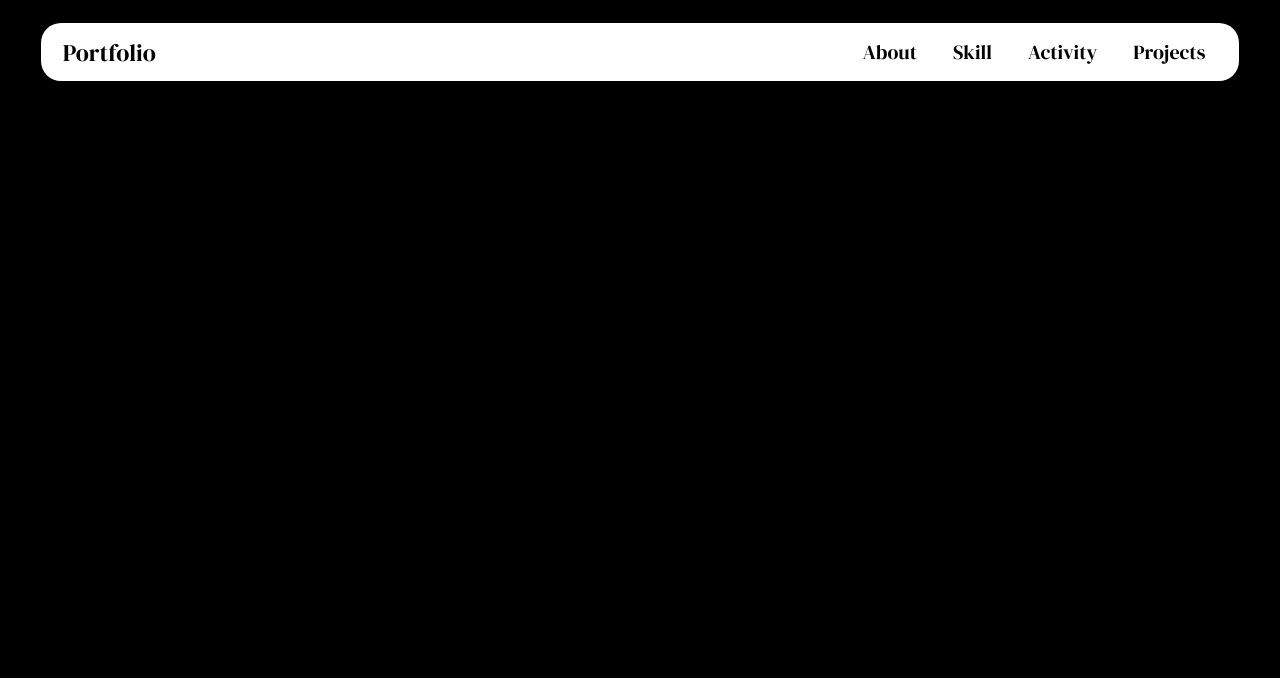
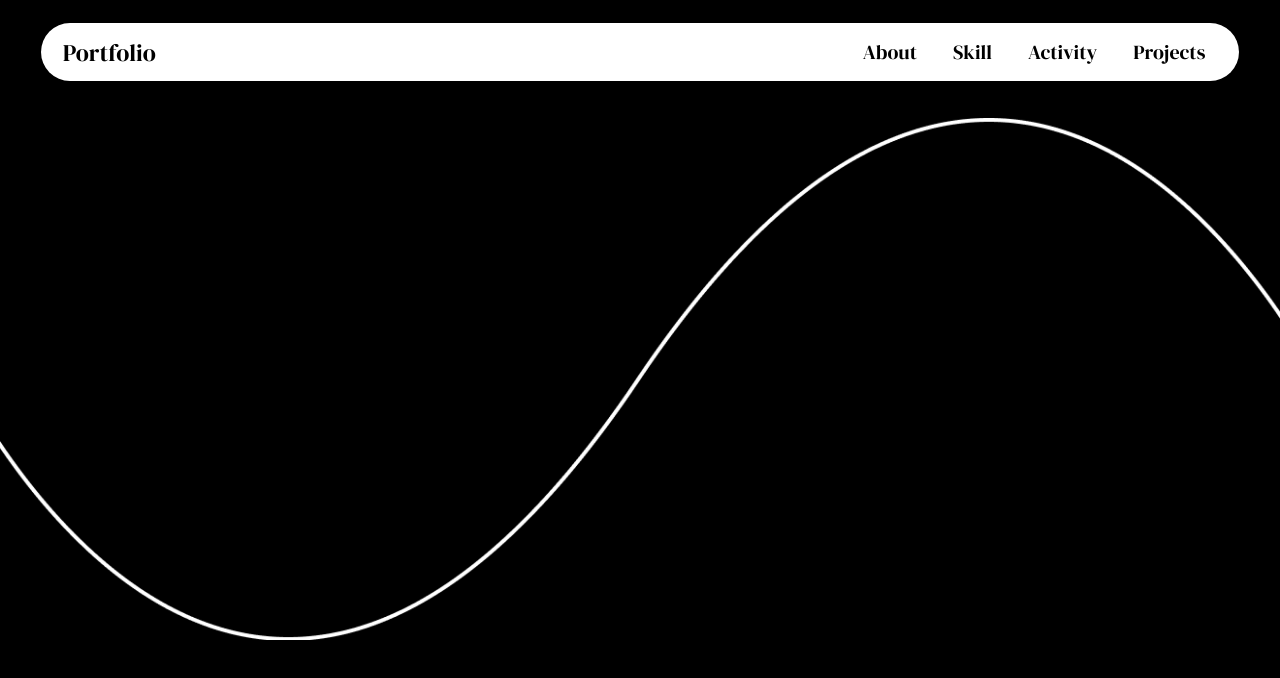
Before and after one commit to dawncoding/portfolio, a React (Create React App) app: page / in a window 1280 px wide. Shown: the top 678 px of the page. Built offline with nearby package versions, Linux system fonts and the light colour scheme.

Commit message:
feat/#2 - 포물선 생성
애니메이션 구현 보류

```diff
--- a/src/App.js
+++ b/src/App.js
@@ -2,6 +2,7 @@ import "./styles/css/common/Container.css";
 import "./styles/css/common/Reset.css";
 import "./assets/font/Font.css";
 import Header from "./components/Header";
+import ParabolaBackground from "./components/ParabolaBackground";
 
 function App() {
   return (
@@ -9,6 +10,9 @@ function App() {
       <div className="container__header">
         <Header />
       </div>
+      <div className="container__body">
+        <ParabolaBackground />
+      </div>
     </div>
   );
 }
--- /dev/null
+++ b/src/components/ParabolaBackground.js
@@ -0,0 +1,10 @@
+import "../styles/css/common/ParabolaBackground.css";
+import vector from "../assets/image/vector.png";
+
+export default function ParabolaBackground() {
+  return (
+    <div className="parabola">
+      <img src={vector}></img>
+    </div>
+  );
+}
--- a/src/styles/css/common/Header.css
+++ b/src/styles/css/common/Header.css
@@ -1,7 +1,7 @@
 .header {
-  width: 86.36vw;
+  width: 85vw;
   height: 12.73vw;
-  border-radius: 20px;
+  border-radius: 30px;
   background-color: white;
   display: flex;
   margin-top: 23px;
--- /dev/null
+++ b/src/styles/css/common/ParabolaBackground.css
@@ -0,0 +1,11 @@
+.parabola {
+  display: flex;
+  overflow: hidden;
+}
+
+img {
+  margin-top: 35px;
+  overflow: hidden;
+  width: 106.06vw;
+  height: 40.9vw;
+}
--- a/src/styles/scss/common/Header.scss
+++ b/src/styles/scss/common/Header.scss
@@ -1,9 +1,9 @@
 @use "../helper/" as *;
 
 .header {
-  width: 86.36vw;
+  width: 85vw;
   height: 12.73vw;
-  border-radius: 20px;
+  border-radius: 30px;
   background-color: white;
 
   display: flex;
--- /dev/null
+++ b/src/styles/scss/common/ParabolaBackground.scss
@@ -0,0 +1,12 @@
+.parabola {
+  display: flex;
+  overflow: hidden;
+}
+
+img {
+  // display: flex;
+  margin-top: 35px;
+  overflow: hidden;
+  width: 106.06vw;
+  height: 40.9vw;
+}
```
Also changed, not shown: src/assets/image/vector.png (added), src/assets/image/vector.svg (added).
